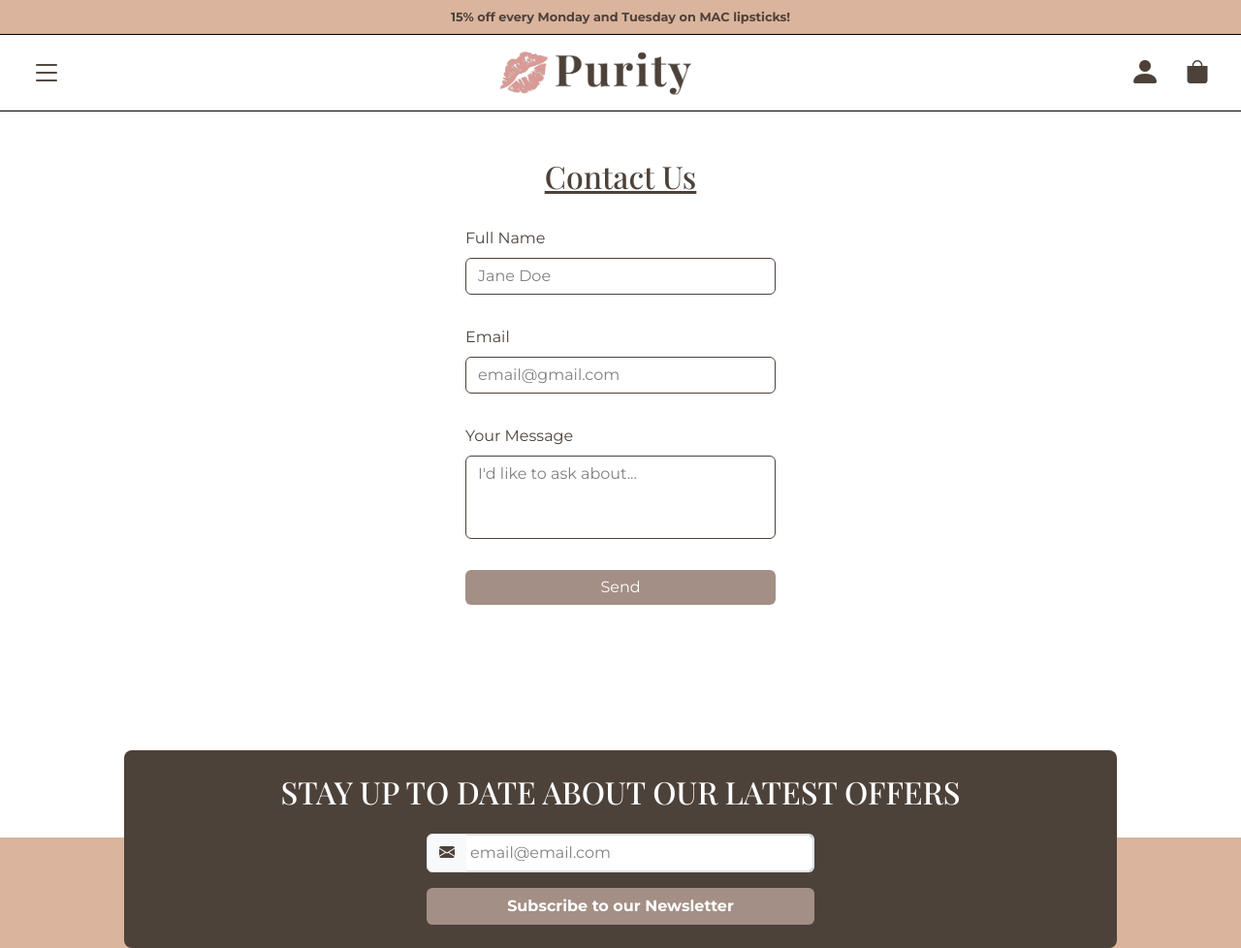
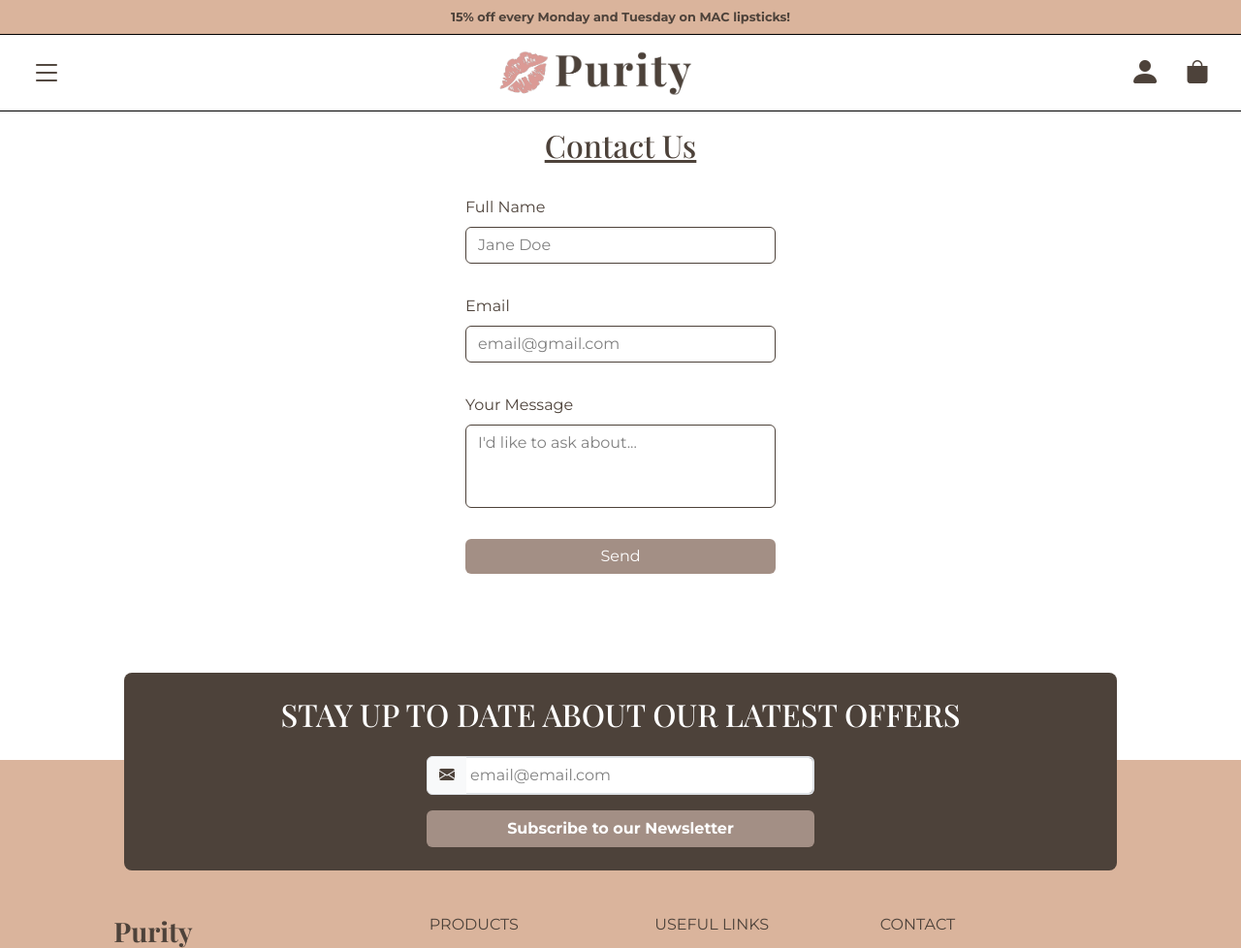
Before and after one commit to ValentinaBS/e-commerce-mindhub, a Spring Boot app: page /web/pages/contact.html in a window 1280 px wide. Shown: the top 978 px of the page at 97% size. Run offline with Spring Boot 4, Linux system fonts and the light colour scheme; some libraries are stand-ins or nearby versions.

```diff
--- a/src/main/resources/static/web/pages/contact.html
+++ b/src/main/resources/static/web/pages/contact.html
@@ -113,7 +113,7 @@
 
 
     <main class="d-flex flex-column align-items-center ">
-        <section class="d-flex flex-column align-items-center p-5 gap-4">
+        <section class="d-flex flex-column align-items-center pt-3 gap-4">
                 <h2><span class="underline-text">Contact Us</span></h2>
 
                 <form class="formcontact d-flex flex-column gap-3">
```
